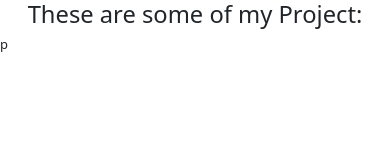
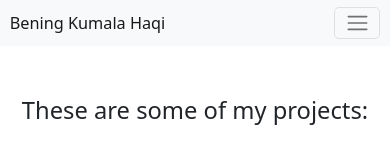
Before and after one commit to beningkumalahaqi/beningkumalahaqi.github.io, a plain HTML site: page Projects/index.html in a window 390 px wide. Drawn offline with nearby package versions, Linux system fonts and the light colour scheme.

Commit message:
update profile and projects page

```diff
--- a/Projects/index.html
+++ b/Projects/index.html
@@ -22,9 +22,34 @@
     <link rel="stylesheet" href="styles.css" />
   </head>
   <body>
-    <div class="title text-center">
-      <h1>These are some of my Project:</h1>
+    <div class="header">
+      <header>
+        <nav class="navbar navbar-expand-lg bg-light">
+          <div class="container-fluid">
+            <a class="navbar-brand" href="#">Bening Kumala Haqi</a>
+            <button
+              class="navbar-toggler"
+              type="button"
+              data-bs-toggle="collapse"
+              data-bs-target="#navbarNavAltMarkup"
+              aria-controls="navbarNavAltMarkup"
+              aria-expanded="false"
+              aria-label="Toggle navigation"
+            >
+              <span class="navbar-toggler-icon"></span>
+            </button>
+            <div class="collapse navbar-collapse" id="navbarNavAltMarkup">
+              <div class="navbar-nav">
+                <a class="nav-link" href="https://beningkumalahaqi.github.io/Personal%20Profile/">Home</a>
+                <a class="nav-link active" href="#" aria-current="page">My Project</a>
+              </div>
+            </div>
+          </div>
+        </nav>
+      </header>
+    </div>
+    <div class="title-container">
+      <h1 class="title">These are some of my projects:</h1>
     </div>
   </body>
 </html>
-p
--- a/Projects/styles.css
+++ b/Projects/styles.css
@@ -1,3 +1,7 @@
 html {
   font-family: monospace;
 }
+h1.title {
+  text-align: center;
+  margin-top: 50px;
+}
```
Also changed, not shown: Personal Profile/index.html (+3 -2 lines).
